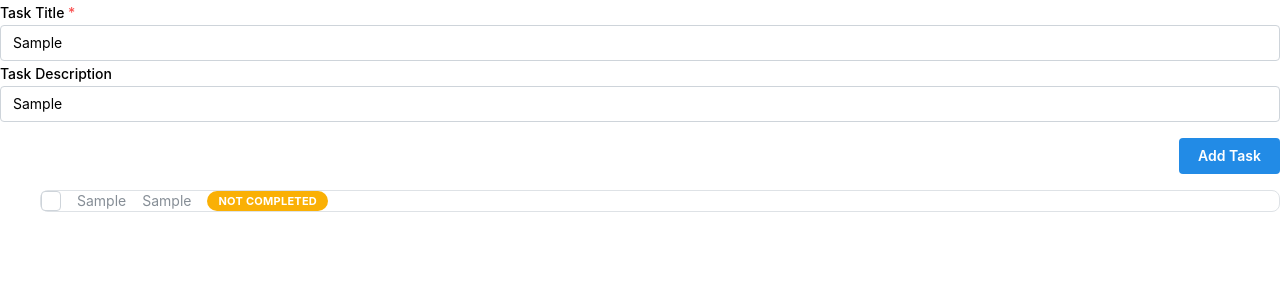
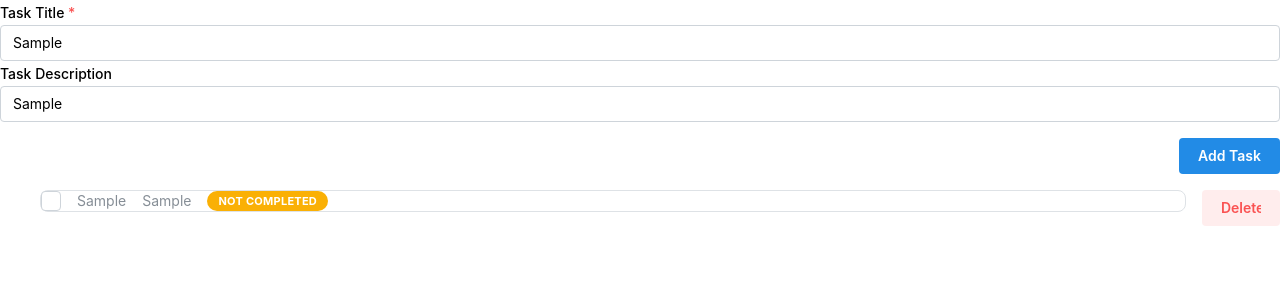
Before and after one commit to UlisesZamoraMontes/react-todo-list, a React (Vite) app: page / in a window 1280 px wide. Both pictures are taken after typing "Sample", "Sample" into the empty fields and a click on the button "Add Task". Shown: the top 300 px of the page. Built offline with nearby package versions, Linux system fonts and the light colour scheme.

Commit message:
Added Delete Button functionality

```diff
--- a/src/components/TodoList.tsx
+++ b/src/components/TodoList.tsx
@@ -46,6 +46,10 @@ const TodoList: React.FC = () => {
         prev.map(todo =>
             todo.id === id?{...todo, completed: !todo.completed}:todo))
   };
+  const deleteTodoTask = (id: number) =>{
+    setTodoListItems(prev =>
+      prev.filter((todo) => todo.id !== id));
+  };
 
   return (
     <>
@@ -70,6 +74,8 @@ const TodoList: React.FC = () => {
 
             <ul>
                 {todoListItems.map(todo =>(
+                  <Group wrap='nowrap'
+                  align='flex-start'>
                     <Checkbox.Card
                     radius="md"
                     checked={todo.completed}
@@ -94,6 +100,9 @@ const TodoList: React.FC = () => {
                             color={todo.completed? 'green':'yellow'}>{todo.completed ? 'Completed' : 'Not Completed'}</Badge>
                             </Group>
                     </Checkbox.Card>
+                    <Button variant="light" color="red" onClick={()=>deleteTodoTask(todo.id)}>Delete</Button>
+                    </Group>
+
                 ))}
             </ul>
 
```
Also changed, not shown: 1 other file (tests, documents, lock files or other folders).
